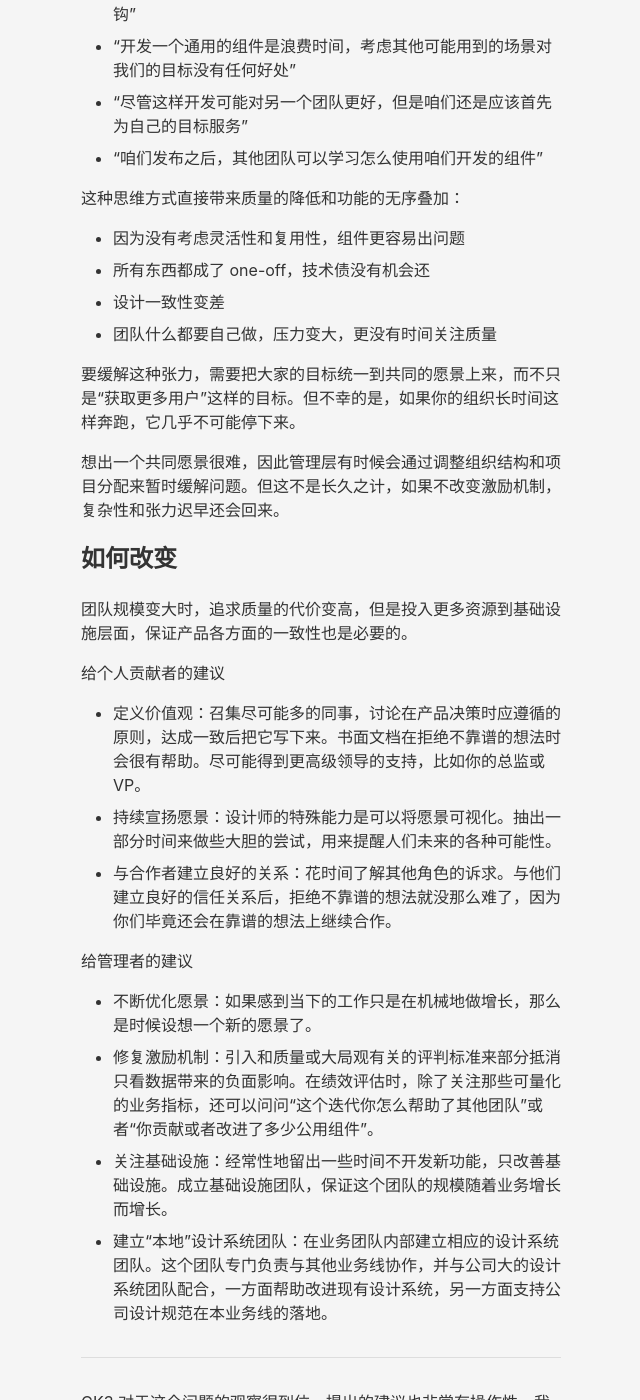
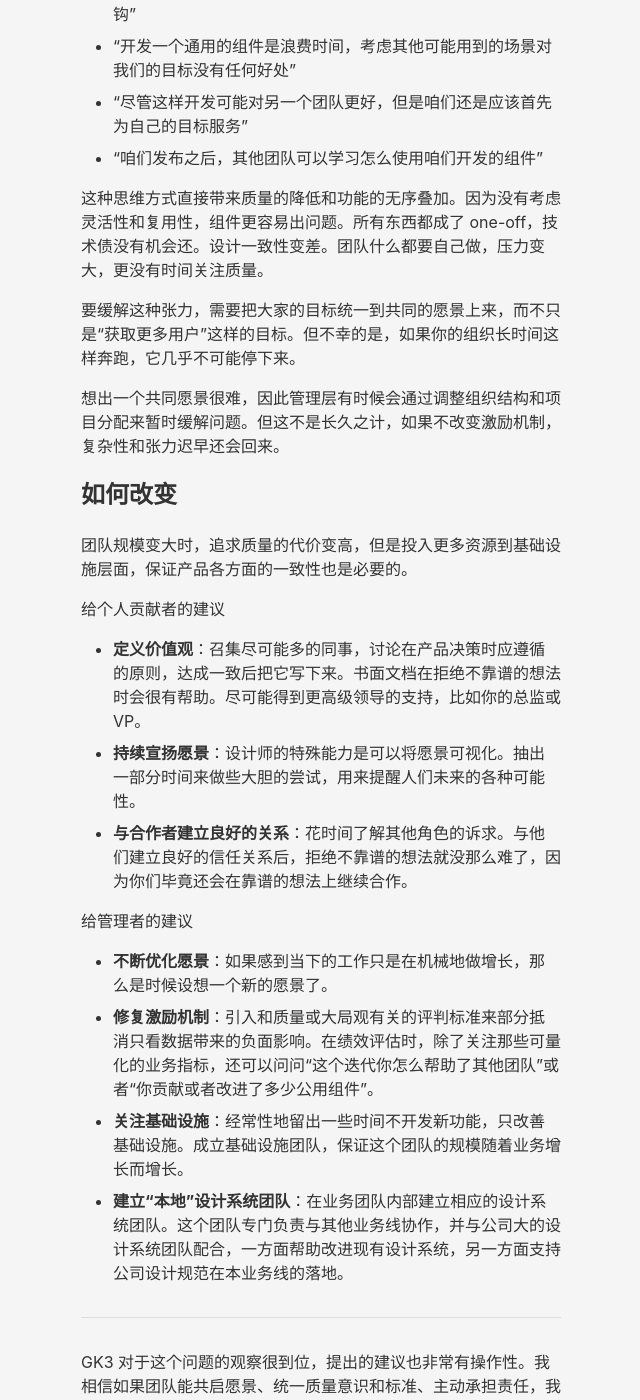
Before and after one commit to lvterry/lvterry.github.io, a Jekyll site: the page built from _posts/2023-03-30-craft.md, in a window 1280 px wide and 1400 px high, scrolled down 4421 px. Shown: the whole window, without its empty margins (319-959 px from the left). Built offline with Jekyll 4.4.1, drawn with Linux system fonts in a browser that asks for light colours.

Commit message:
update article

```diff
--- a/_posts/2023-03-30-craft.md
+++ b/_posts/2023-03-30-craft.md
@@ -93,12 +93,7 @@ layout: post
 - “尽管这样开发可能对另一个团队更好，但是咱们还是应该首先为自己的目标服务”
 - “咱们发布之后，其他团队可以学习怎么使用咱们开发的组件”
 
-这种思维方式直接带来质量的降低和功能的无序叠加：
-
-- 因为没有考虑灵活性和复用性，组件更容易出问题
-- 所有东西都成了 one-off，技术债没有机会还
-- 设计一致性变差
-- 团队什么都要自己做，压力变大，更没有时间关注质量
+这种思维方式直接带来质量的降低和功能的无序叠加。因为没有考虑灵活性和复用性，组件更容易出问题。所有东西都成了 one-off，技术债没有机会还。设计一致性变差。团队什么都要自己做，压力变大，更没有时间关注质量。
 
 要缓解这种张力，需要把大家的目标统一到共同的愿景上来，而不只是“获取更多用户”这样的目标。但不幸的是，如果你的组织长时间这样奔跑，它几乎不可能停下来。
 
@@ -110,16 +105,16 @@ layout: post
 
 给个人贡献者的建议
 
-- 定义价值观：召集尽可能多的同事，讨论在产品决策时应遵循的原则，达成一致后把它写下来。书面文档在拒绝不靠谱的想法时会很有帮助。尽可能得到更高级领导的支持，比如你的总监或VP。
-- 持续宣扬愿景：设计师的特殊能力是可以将愿景可视化。抽出一部分时间来做些大胆的尝试，用来提醒人们未来的各种可能性。
-- 与合作者建立良好的关系：花时间了解其他角色的诉求。与他们建立良好的信任关系后，拒绝不靠谱的想法就没那么难了，因为你们毕竟还会在靠谱的想法上继续合作。
+- **定义价值观**：召集尽可能多的同事，讨论在产品决策时应遵循的原则，达成一致后把它写下来。书面文档在拒绝不靠谱的想法时会很有帮助。尽可能得到更高级领导的支持，比如你的总监或VP。
+- **持续宣扬愿景**：设计师的特殊能力是可以将愿景可视化。抽出一部分时间来做些大胆的尝试，用来提醒人们未来的各种可能性。
+- **与合作者建立良好的关系**：花时间了解其他角色的诉求。与他们建立良好的信任关系后，拒绝不靠谱的想法就没那么难了，因为你们毕竟还会在靠谱的想法上继续合作。
 
 给管理者的建议
 
-- 不断优化愿景：如果感到当下的工作只是在机械地做增长，那么是时候设想一个新的愿景了。
-- 修复激励机制：引入和质量或大局观有关的评判标准来部分抵消只看数据带来的负面影响。在绩效评估时，除了关注那些可量化的业务指标，还可以问问“这个迭代你怎么帮助了其他团队”或者“你贡献或者改进了多少公用组件”。
-- 关注基础设施：经常性地留出一些时间不开发新功能，只改善基础设施。成立基础设施团队，保证这个团队的规模随着业务增长而增长。
-- 建立“本地”设计系统团队：在业务团队内部建立相应的设计系统团队。这个团队专门负责与其他业务线协作，并与公司大的设计系统团队配合，一方面帮助改进现有设计系统，另一方面支持公司设计规范在本业务线的落地。
+- **不断优化愿景**：如果感到当下的工作只是在机械地做增长，那么是时候设想一个新的愿景了。
+- **修复激励机制**：引入和质量或大局观有关的评判标准来部分抵消只看数据带来的负面影响。在绩效评估时，除了关注那些可量化的业务指标，还可以问问“这个迭代你怎么帮助了其他团队”或者“你贡献或者改进了多少公用组件”。
+- **关注基础设施**：经常性地留出一些时间不开发新功能，只改善基础设施。成立基础设施团队，保证这个团队的规模随着业务增长而增长。
+- **建立“本地”设计系统团队**：在业务团队内部建立相应的设计系统团队。这个团队专门负责与其他业务线协作，并与公司大的设计系统团队配合，一方面帮助改进现有设计系统，另一方面支持公司设计规范在本业务线的落地。
 
 ---
 
```
